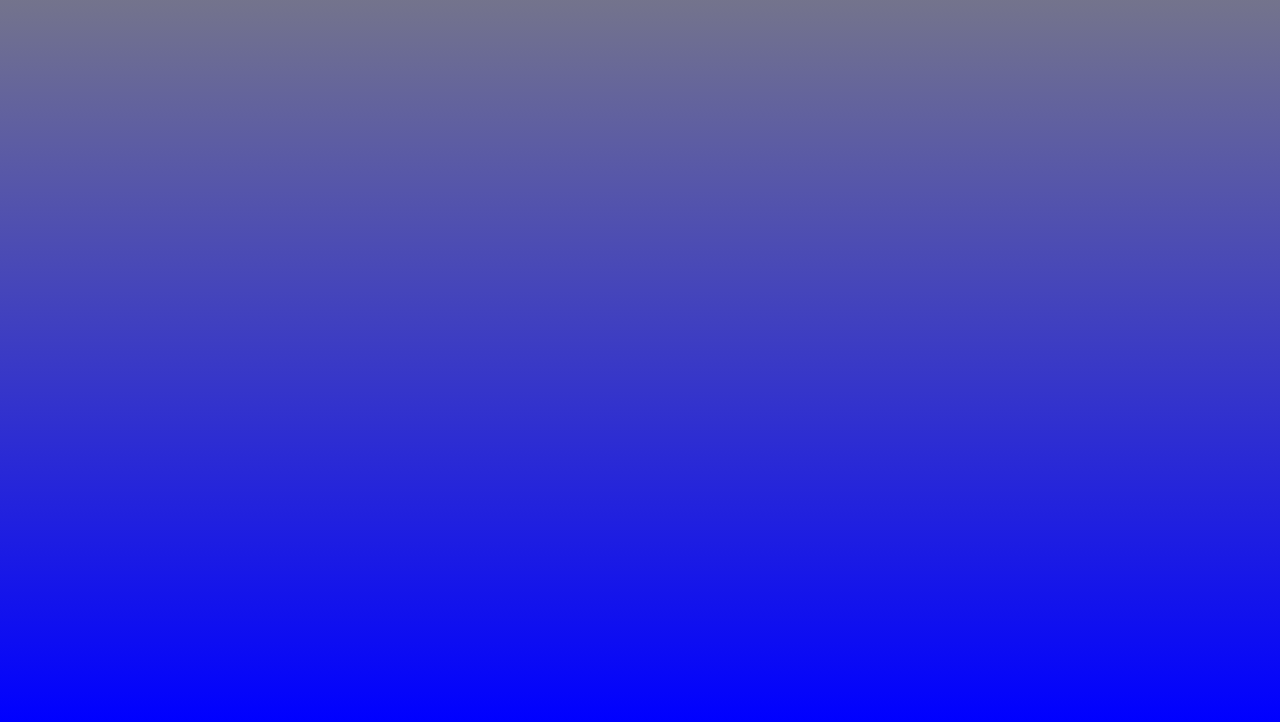
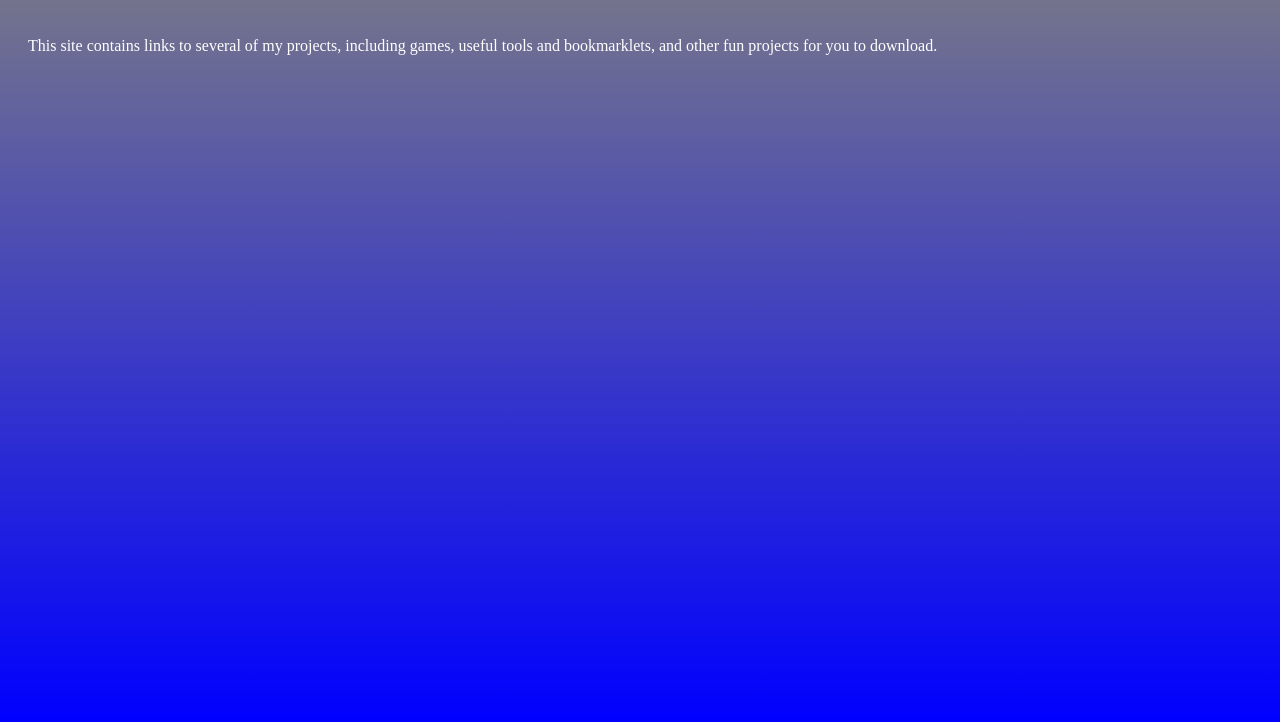
Before and after one commit to hi7373/grayblue, a plain HTML site: page index.html in a window 1280 px wide. Shown: the part 78-800 px from the top of the page. Drawn offline with Linux system fonts and the light colour scheme.

Commit message:
Update index.html

```diff
--- a/index.html
+++ b/index.html
@@ -1,5 +1,6 @@
 <body style = "background-image:linear-gradient(gray, blue);">
   <h1 class = "heading">Welcome to Gray Blue</h1>
+  <p class = "paragraph">This site contains links to several of my projects, including games, useful tools and bookmarklets, and other fun projects for you to download.</p>
 </body>
 <style>
   .heading{
@@ -7,4 +8,8 @@
     font-size: 300%;
     color: white;
   }
+  .paragraph{
+    padding: 20px;
+    color: white;
+  }
 </style>
```
